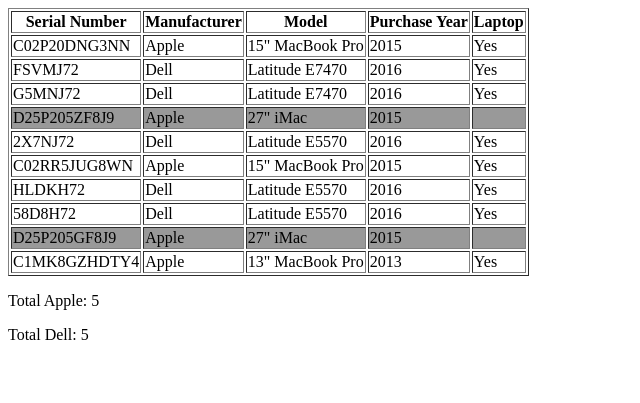
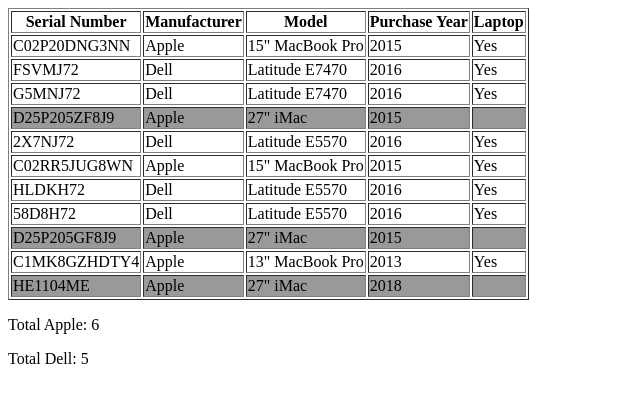
Before and after one commit to Gumichocopengin8/web-programming_IT-342-, a PHP site: page /arrays.php in a window 1280 px wide. Shown: the top 403 px of the page, without its empty margins (0-640 px from the left). Run offline with PHP 8.4, Linux system fonts and the light colour scheme.

Commit message:
minor fix

```diff
--- a/arrays.php
+++ b/arrays.php
@@ -7,19 +7,18 @@
 
   <body>
     <?php
-      $serialNumber = ["C02P20DNG3NN", "FSVMJ72", "G5MNJ72", "D25P205ZF8J9", "2X7NJ72", "C02RR5JUG8WN", "HLDKH72", "58D8H72", "D25P205GF8J9", "C1MK8GZHDTY4"];
-      $manufacturer = ["Apple", "Dell", "Dell", "Apple", "Dell", "Apple", "Dell","Dell", "Apple", "Apple"];
-      $model = ["15\" MacBook Pro", "Latitude E7470", "Latitude E7470", "27\" iMac", "Latitude E5570", "15\" MacBook Pro",  "Latitude E5570",  "Latitude E5570", "27\" iMac", "13\" MacBook Pro"];
-      $purchaseYear = ["2015", "2016", "2016", "2015", "2016", "2015", "2016", "2016", "2015", "2013"];
-      $laptop = ["Yes", "Yes", "Yes", "", "Yes", "Yes", "Yes", "Yes", "", "Yes"];
+      $serialNumber = ["C02P20DNG3NN", "FSVMJ72", "G5MNJ72", "D25P205ZF8J9", "2X7NJ72", "C02RR5JUG8WN", "HLDKH72", "58D8H72", "D25P205GF8J9", "C1MK8GZHDTY4", "HE1104ME"];
+      $manufacturer = ["Apple", "Dell", "Dell", "Apple", "Dell", "Apple", "Dell","Dell", "Apple", "Apple", "Apple"];
+      $model = ["15\" MacBook Pro", "Latitude E7470", "Latitude E7470", "27\" iMac", "Latitude E5570", "15\" MacBook Pro",  "Latitude E5570",  "Latitude E5570", "27\" iMac", "13\" MacBook Pro", "27\" iMac"];
+      $purchaseYear = ["2015", "2016", "2016", "2015", "2016", "2015", "2016", "2016", "2015", "2013", "2018"];
+      $laptop = ["Yes", "Yes", "Yes", "", "Yes", "Yes", "Yes", "Yes", "", "Yes", ""];
 
       $col = count($serialNumber);
       $appleCount = $dellCount = 0;
       $comp = [];
 
       for($i = 0; $i < $col; $i++){
-        $comp[] = ["serialNumber" => $serialNumber[$i], "manufacturer" => $manufacturer[$i],
-                   "model" => $model[$i], "purhaseYear" => $purchaseYear[$i], "laptop" => $laptop[$i], ];
+        $comp[] = ["serialNumber" => $serialNumber[$i], "manufacturer" => $manufacturer[$i], "model" => $model[$i], "purhaseYear" => $purchaseYear[$i], "laptop" => $laptop[$i], ];
         $comp[$i]["manufacturer"] == "Apple" ? $appleCount++ : $dellCount++;
       }
     ?>
```
